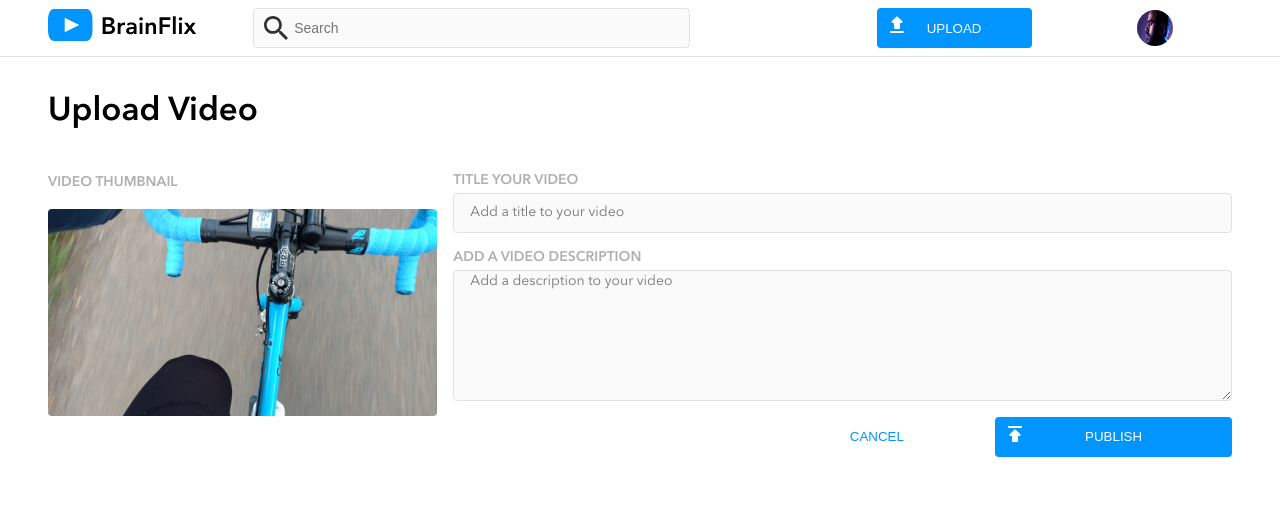
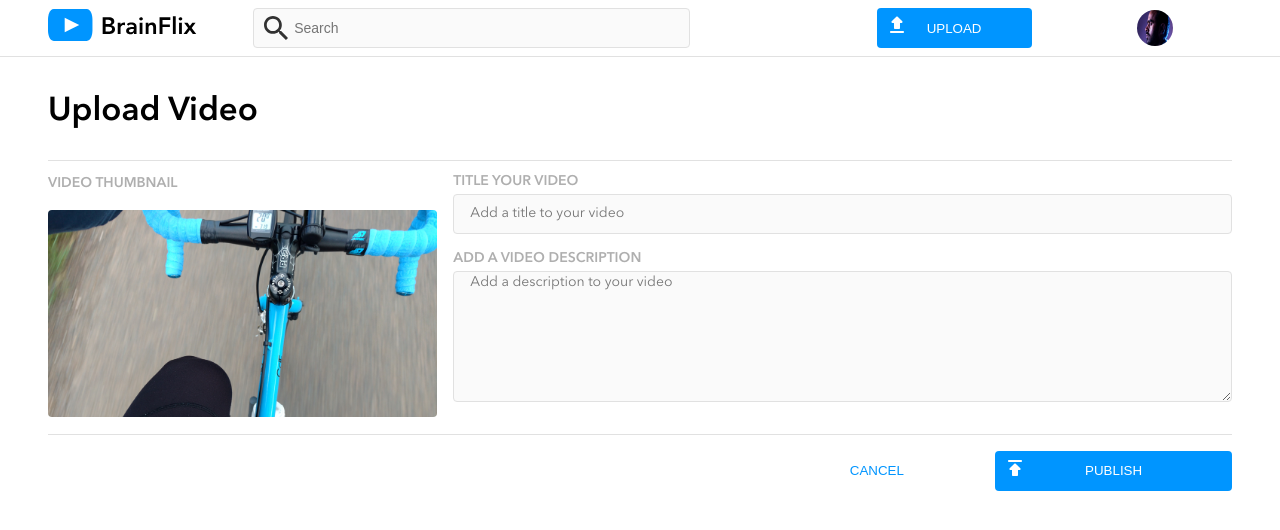
Before and after one commit to rm-jordan/brainflix, a React (Create React App) app: page /upload in a window 1280 px wide. Shown: the top 530 px of the page. Built offline with nearby package versions, Linux system fonts and the light colour scheme.

Commit message:
think all styling is done, I am proud of me

```diff
--- a/src/pages/UploadPage/UploadPage.scss
+++ b/src/pages/UploadPage/UploadPage.scss
@@ -26,8 +26,12 @@
     border-radius: 4px;
   }
   &__container__wrapper {
+    @include tablet {
+      border-top: 1px solid #e1e1e1;
+    }
     @include desktop {
       display: flex;
+      border-bottom: 1px solid #e1e1e1;
     }
   }
   &__container--left {
@@ -43,10 +47,13 @@
     padding-top: 1rem;
     @include tablet {
       width: 100%;
+      padding-bottom: 1rem;
+      border-bottom: 1px solid #e1e1e1;
     }
     @include desktop {
       padding-top: 0.75rem;
       margin-left: 1rem;
+      border-bottom: none;
     }
   }
   &__form__label {
@@ -85,6 +92,7 @@
     @include tablet {
       display: flex;
       justify-content: flex-end;
+      padding-top: 1rem;
     }
   }
 
```
